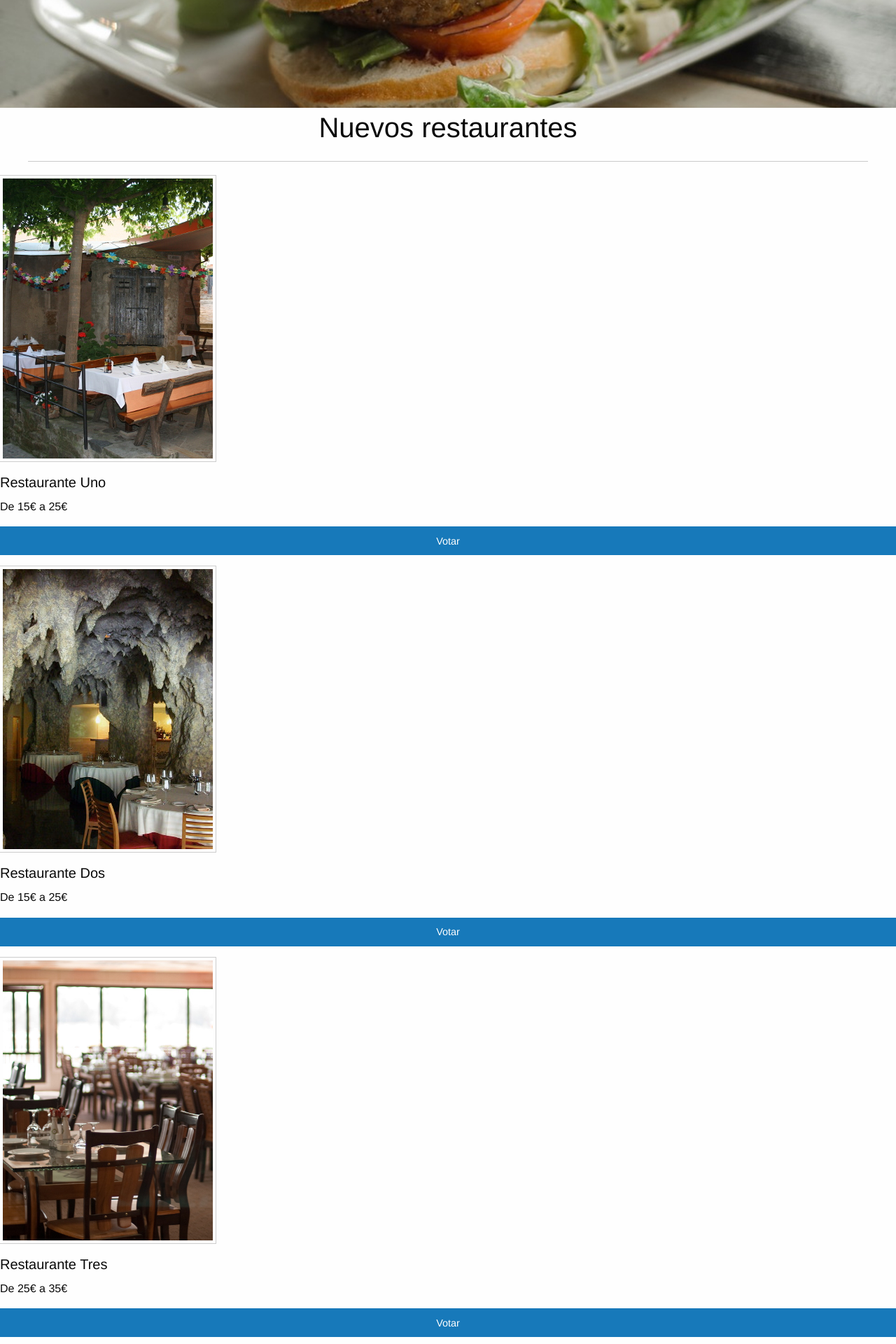
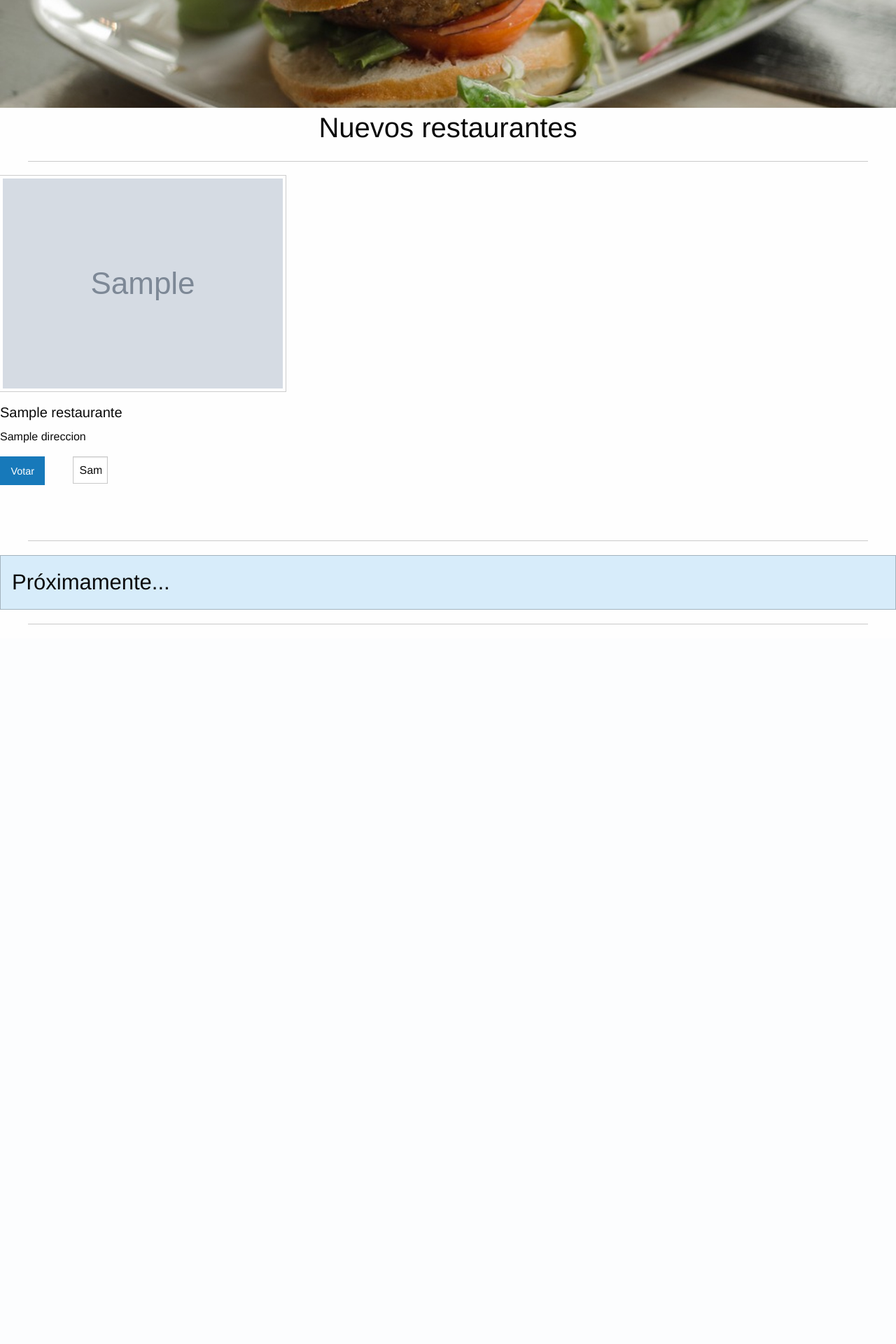
Before and after one commit to germaaan/SSBW, a Django app: template Restaurantes/templates/app_restaurantes/base.html in a window 1280 px wide. Shown: the part 381-2301 px from the top of the page at 70% size. After the commit the page ends 1273 px from the top, so only its background shows below. Run offline with Django 3.2, Linux system fonts and the light colour scheme; the template is opened without the code that fills it: most values are stand-ins (such as "Sample title", 1, 10 or a date in 2020); grey boxes marked "Sample" are stand-in pictures; some libraries are stand-ins or nearby versions.

Commit message:
Adapta plantilla para votaciones

```diff
--- a/Restaurantes/app_restaurantes/models.py
+++ b/Restaurantes/app_restaurantes/models.py
@@ -5,7 +5,7 @@ class Restaurante (models.Model):
 	slug = models.SlugField(unique=True)
 	nombre = models.CharField(max_length=50, unique=True)
 	direccion = models.CharField(max_length=100)
-	correo = models.CharField(max_length=100)
+	foto = models.CharField(max_length=60, blank=True)
 	votos = models.IntegerField(default=0)
 
 	def __unicode__(self):
--- a/Restaurantes/app_restaurantes/views.py
+++ b/Restaurantes/app_restaurantes/views.py
@@ -4,7 +4,8 @@ from django.http import JsonResponse
 from app_restaurantes.models import Restaurante, Plato
 
 def index(request):
-    context = {'mensaje': 'Hola mundo!'}
+    r = Restaurante.objects.all()
+    context = {'mensaje': 'Hola mundo!', 'restaurantes': r[:4]}
     return render(request, 'app_restaurantes/base.html', context)
 
 def login(request):
--- a/Restaurantes/templates/app_restaurantes/base.html
+++ b/Restaurantes/templates/app_restaurantes/base.html
@@ -749,6 +749,20 @@
       -webkit-animation-delay: 700ms!important;
       animation-delay: 700ms!important;
     }
+
+    ul#votacion,
+    ul#votacion li {
+      margin: 0;
+      padding: 0;
+    }
+
+    ul#votacion li {
+      display: inline-block;
+      vertical-align: middle;
+      margin: auto;
+      width: 100px;
+      min-height: 100px;
+    }
   </style>
 
   <div class="top-bar">
@@ -836,30 +850,17 @@
     <hr>
   </div>
   <div class="row small-up-2 large-up-4">
-    <div class="column">
-      <img class="thumbnail" src="{% static "img/restaurante_01.jpg" %}">
-      <h5>Restaurante Uno</h5>
-      <p>De 15€ a 25€</p>
-      <a href="#" class="button expanded">Votar</a>
-    </div>
-    <div class="column">
-      <img class="thumbnail" src="{% static "img/restaurante_02.jpg" %}">
-      <h5>Restaurante Dos</h5>
-      <p>De 15€ a 25€</p>
-      <a href="#" class="button expanded">Votar</a>
-    </div>
-    <div class="column">
-      <img class="thumbnail" src="{% static "img/restaurante_03.jpg" %}">
-      <h5>Restaurante Tres</h5>
-      <p>De 25€ a 35€</p>
-      <a href="#" class="button expanded">Votar</a>
-    </div>
-    <div class="column">
-      <img class="thumbnail" src="{% static "img/restaurante_04.jpg" %}">
-      <h5>Restaurante Cuatro</h5>
-      <p>Más de 35€</p>
-      <a href="#" class="button expanded">Votar</a>
-    </div>
+    {% for r in restaurantes %}
+      <div class="column">
+        <img class="thumbnail" src="{% static r.foto %}">
+        <h5>{{ r.nombre }}</h5>
+        <p>{{ r.direccion }}</p>
+        <ul id="votacion">
+          <li><a href="/app/votar/?restaurante=Restaurante%201" class="button">Votar</a></li>
+          <li><input type="text" name="voto" style="width: 50px; background-color: white" value="{{ r.votos }}" disabled></li>
+        </ul>
+      </div>
+    {% endfor %}
   </div>
   <hr>
   <div class="row column">
```
Also changed, not shown: Restaurantes/populate.py (+15 -7 lines), Restaurantes/app_restaurantes/migrations/0003_restaurante_foto.py (added), Restaurantes/app_restaurantes/migrations/0004_remove_restaurante_correo.py (added), Restaurantes/db.sqlite3.
